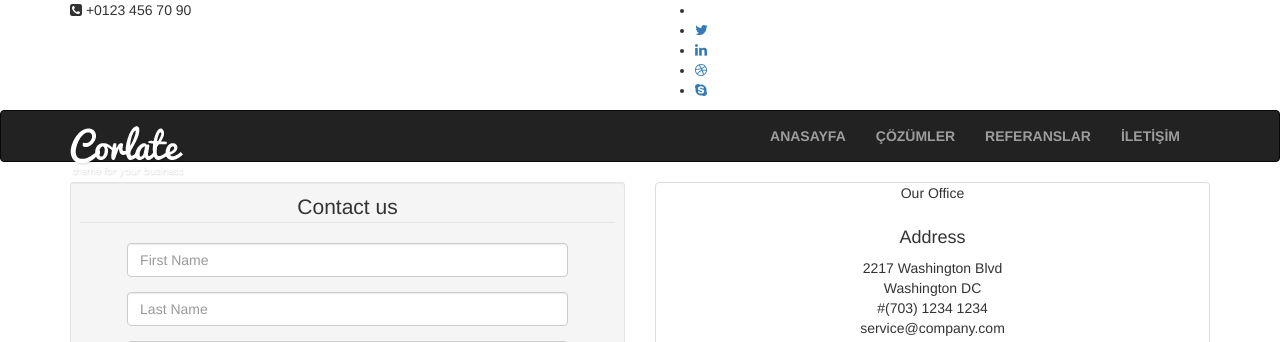
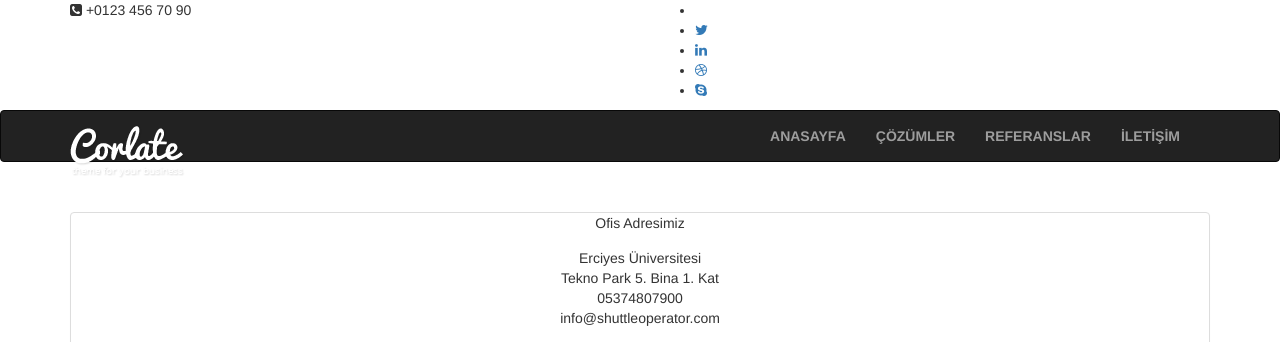
Before and after one commit to aytacslmn/ShuttleKurumsal, a PHP site: page /ShuttleKurumsal/home/iletisim in a window 1280 px wide. Shown: the top 342 px of the page. Run offline with PHP 8.4, Linux system fonts and the light colour scheme; some libraries are stand-ins or nearby versions.

Commit message:
1/25/2016 17:37 İletişim sayfası yapıldı

```diff
--- a/app/views/Template_FrontEnd/iletisim_view.php
+++ b/app/views/Template_FrontEnd/iletisim_view.php
@@ -3,67 +3,68 @@
 <link href="<?php echo SITE_FRONT_ASSETS_DISTCSS; ?>/iletisim.css" rel="stylesheet" type="text/css"/>
 <div class="container">
     <div class="row">
-        <div class="col-md-6">
+
+        <div class="col-md-12"style="padding-top: 30px">
+            <div>
+                <div class="panel panel-default">
+                    <div class="text-center header">Ofis Adresimiz</div>
+                    <div class="panel-body text-center">
+
+                        <div>
+                            Erciyes Üniversitesi<br />
+                            Tekno Park 5. Bina 1. Kat<br />
+                            05374807900<br />
+                            info@shuttleoperator.com<br />
+                        </div>
+                        <hr />
+                        <div style="border:2px"><iframe src="https://www.google.com/maps/embed?pb=!1m18!1m12!1m3!1d3113.1063965277444!2d35.52978031531304!3d38.715366165258395!2m3!1f0!2f0!3f0!3m2!1i1024!2i768!4f13.1!3m3!1m2!1s0x0%3A0x0!2zMzjCsDQyJzU1LjMiTiAzNcKwMzEnNTUuMSJF!5e0!3m2!1str!2str!4v1453723183717" width="1100" height="529" frameborder="0" style="border:0" allowfullscreen></iframe></div>
+                    </div>
+                </div>
+            </div>
+        </div>
+        <div class="col-md-6 "></div>
+        <div class="col-md-6"style="padding-top: 10px;padding-bottom: 20px">
             <div class="well well-sm">
                 <form class="form-horizontal" method="post">
                     <fieldset>
-                        <legend class="text-center header">Contact us</legend>
+                        <legend class="text-center header">İletişim</legend>
                         <div class="form-group">
                             <div class="col-md-10 col-md-offset-1">
-                                <input id="fname" name="name" type="text" placeholder="First Name" class="form-control">
+                                <input id="fname" name="name" type="text" placeholder="Ad" class="form-control">
                             </div>
                         </div>
                         <div class="form-group">
                             <div class="col-md-10 col-md-offset-1">
-                                <input id="lname" name="name" type="text" placeholder="Last Name" class="form-control">
+                                <input id="lname" name="name" type="text" placeholder="Soyad" class="form-control">
                             </div>
                         </div>
 
                         <div class="form-group">
                             <div class="col-md-10 col-md-offset-1">
-                                <input id="email" name="email" type="text" placeholder="Email Address" class="form-control">
+                                <input id="email" name="email" type="text" placeholder="Email" class="form-control">
                             </div>
                         </div>
 
                         <div class="form-group">
                             <div class="col-md-10 col-md-offset-1">
-                                <input id="phone" name="phone" type="text" placeholder="Phone" class="form-control">
+                                <input id="phone" name="phone" type="text" placeholder="Telefon" class="form-control">
                             </div>
                         </div>
 
                         <div class="form-group">
                             <div class="col-md-10 col-md-offset-1">
-                                <textarea class="form-control" id="message" name="message" placeholder="Enter your massage for us here. We will get back to you within 2 business days." rows="7"></textarea>
+                                <textarea class="form-control" id="message" name="message" placeholder="Mesajınızı Yazınız" rows="7"></textarea>
                             </div>
                         </div>
 
                         <div class="form-group">
                             <div class="col-md-12 text-center">
-                                <button type="submit" class="btn btn-primary btn-lg">Submit</button>
+                                <button type="submit" class="btn btn-primary btn-lg">Gönder</button>
                             </div>
                         </div>
                     </fieldset>
                 </form>
             </div>
         </div>
-        <div class="col-md-6">
-            <div>
-                <div class="panel panel-default">
-                    <div class="text-center header">Our Office</div>
-                    <div class="panel-body text-center">
-                        <h4>Address</h4>
-                        <div>
-                            2217 Washington Blvd<br />
-                            Washington DC<br />
-                            #(703) 1234 1234<br />
-                            service@company.com<br />
-                        </div>
-                        <hr />
-                        <div id="map1" class="map2">
-                        </div>
-                    </div>
-                </div>
-            </div>
-        </div>
     </div>
 </div>
```
